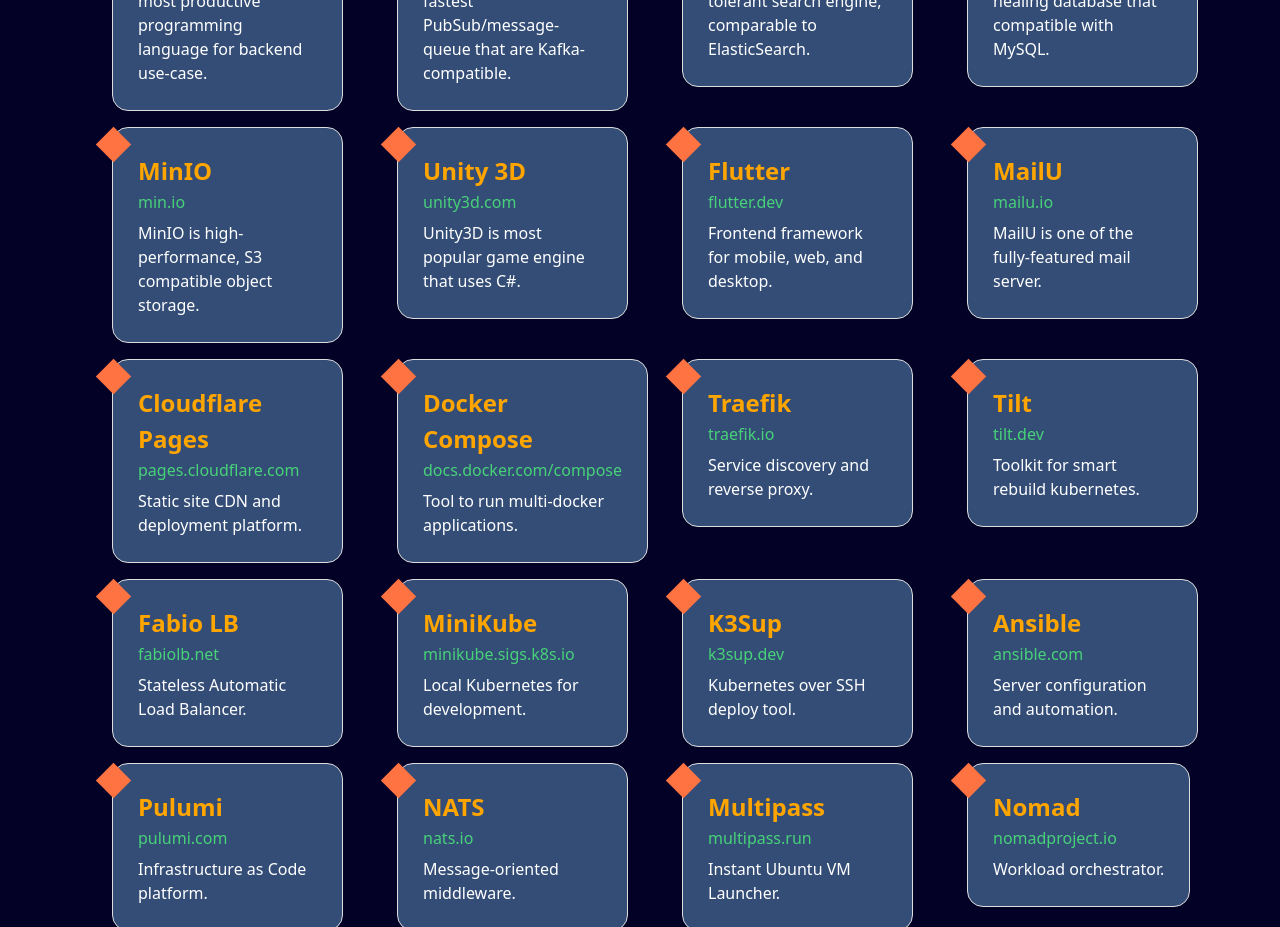
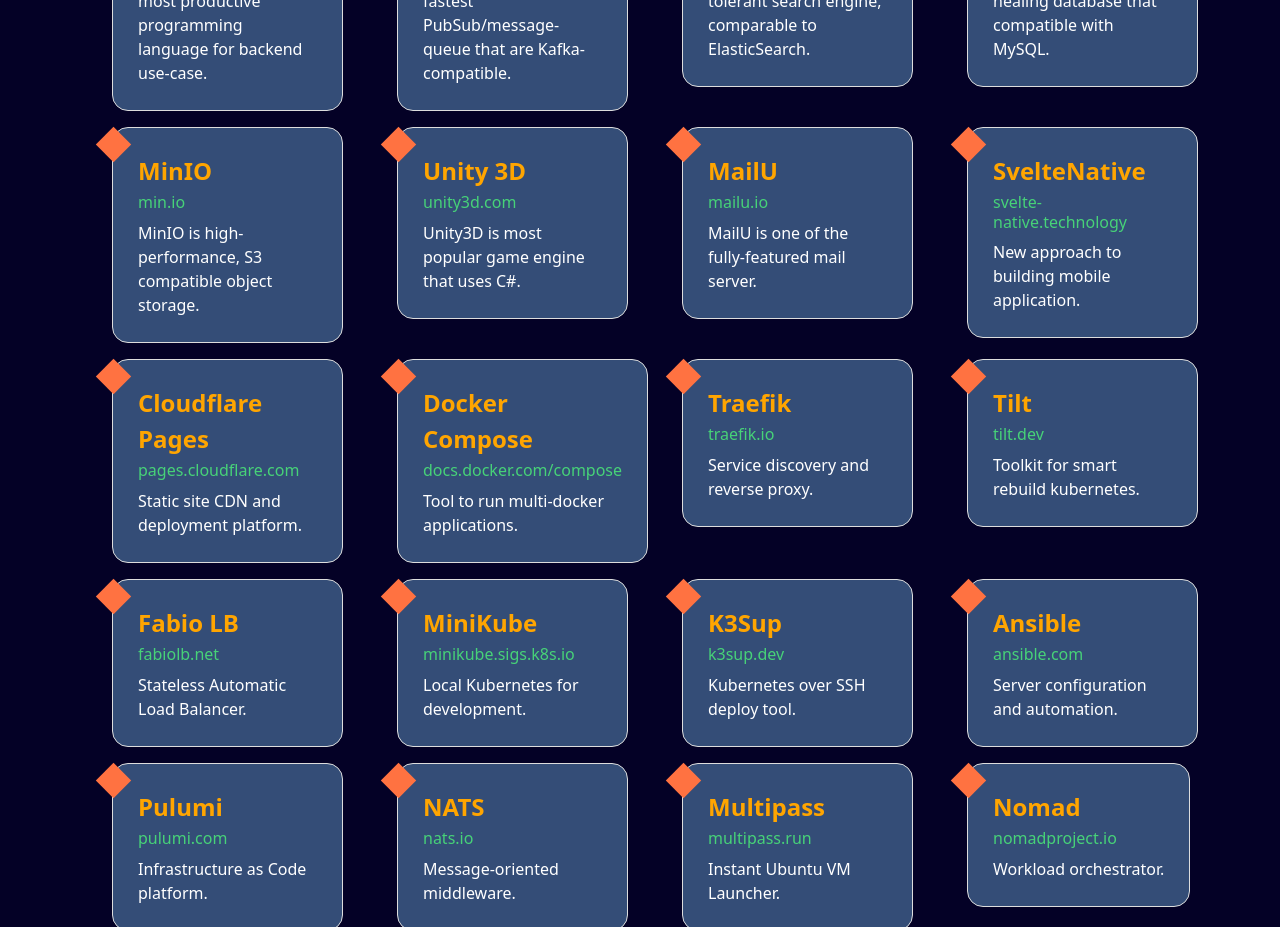
Before and after one commit to kokizzu/benalu.dev, a Svelte app: page / in a window 1280 px wide. Shown: the part 4660-5587 px from the top of the page. Built offline with nearby package versions, Linux system fonts and the light colour scheme.

Commit message:
replace flutter with sveltenative

```diff
--- a/src/routes/OurTechs.svelte
+++ b/src/routes/OurTechs.svelte
@@ -51,11 +51,11 @@
 			<SmallBox title="Unity 3D" site="unity3d.com">
 				Unity3D is most popular game engine that uses C#.
 			</SmallBox>
-			<SmallBox title="Flutter" site="flutter.dev">
-				Frontend framework for mobile, web, and desktop.
-			</SmallBox>
 			<SmallBox title="MailU" site="mailu.io">
 				MailU is one of the fully-featured mail server.
+			</SmallBox>
+			<SmallBox title="SvelteNative" site="svelte-native.technology">
+				New approach to building mobile application.
 			</SmallBox>
 			<SmallBox title="Cloudflare Pages" site="pages.cloudflare.com">
 				Static site CDN and deployment platform.
```
